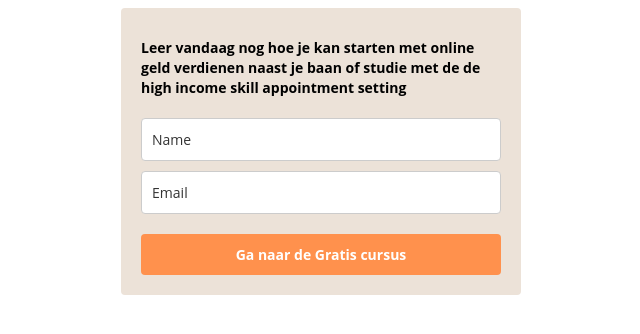
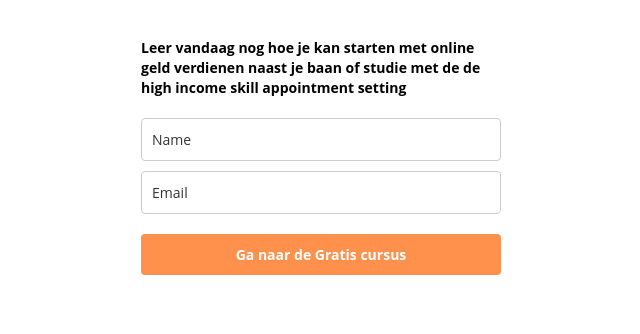
Before and after one commit to CoderFa2/NextLevelSetters-website, a website: page public/popup.html in a window 1280 px wide. Shown: the whole page, without its empty margins (319-959 px from the left). Drawn offline with Linux system fonts and the light colour scheme; no server answers; a web font is replaced by a local one.

Commit message:
Update popup.html

```diff
--- a/public/popup.html
+++ b/public/popup.html
@@ -75,7 +75,7 @@
         letter-spacing: normal !important;
       }
       #mlb2-17452972.ml-form-embedContainer .ml-form-embedWrapper {
-        background-color: #ECE2D8;
+        background-color: #fffffff;
 
         border-width: 0px;
         border-color: transparent;
```
